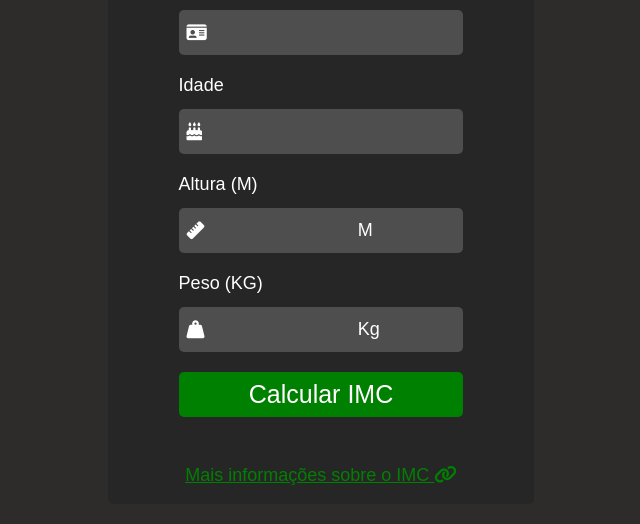
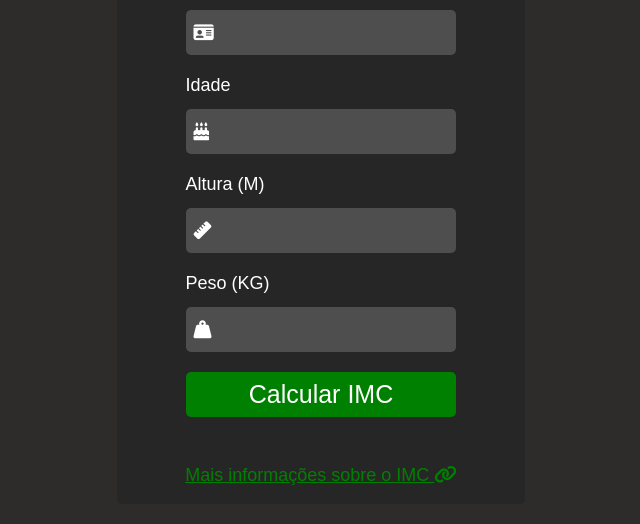
Before and after one commit to gschneider04/Calculadora-IMC, a plain HTML site: page index.html in a window 1280 px wide. Shown: the part 196-720 px from the top of the page, without its empty margins (319-959 px from the left). Drawn offline with Linux system fonts and the light colour scheme; a web font is replaced by a local one.

Commit message:
atualizações para remover span quando diminuir a tela

```diff
--- a/index.html
+++ b/index.html
@@ -61,9 +61,9 @@
 
                         <input id="altura" required
                         oninput="javascript: if (this.value.length > this.maxLength) this.value = this.value.slice(0, this.maxLength);"
-                        type = "number" maxlength = "4">
+                        type = "number" maxlength = "3">
 
-                        <span>M</span>
+                        <span id="spann">M</span>
                     </div>
 
             </div>
@@ -77,7 +77,7 @@
                         oninput="javascript: if (this.value.length > this.maxLength) this.value = this.value.slice(0, this.maxLength);"
                         type = "number" maxlength = "3">
 
-                        <span>Kg</span>
+                        <span id="spann">Kg</span>
                     </div>
             </div>
             <!-- CRIANDO O INPUT QUE IRÁ REALIZAR O CALCULO -->
```
